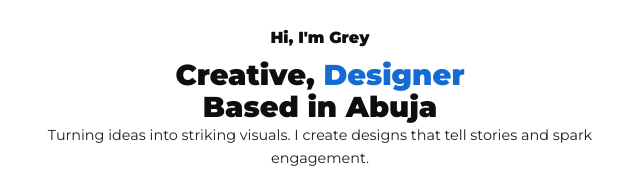
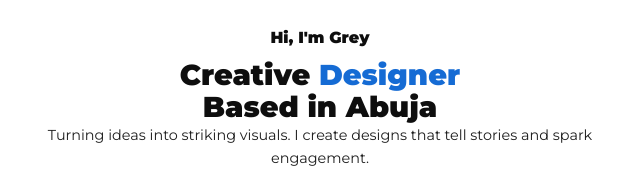
Before and after one commit to MccGrey/ProjectPortfolio, a plain HTML site: page index.html in a window 1280 px wide. Shown: the part 394-577 px from the top of the page, 320-960 px from the left. Drawn offline with nearby package versions, Linux system fonts and the light colour scheme.

Commit message:
link update

```diff
--- a/index.html
+++ b/index.html
@@ -3,7 +3,7 @@
 <head>
     <meta charset="UTF-8">
     <meta name="viewport" content="width=device-width, initial-scale=1.0">
-    <title>Grey's video editing, motion design and graphics design portfolio</title>
+    <title>Grey's portfolio</title>
 <!------------------------- ICON SCOUT---------------------->
  <link rel="stylesheet" href="https://unicons.iconscout.com/release/v4.2.0/css/line.css">
 
@@ -54,7 +54,7 @@
             <img src="./assets/grey.png" alt="header image">
         </div>
         <h5 data-aos="fade-in">Hi, I'm Grey</h5>
-        <h1 data-aos="fade-in">Creative, <span>Designer</span> <br/>Based in Abuja</h1>
+        <h1 data-aos="fade-in">Creative <span>Designer</span> <br/>Based in Abuja</h1>
         <p data-aos="fade-up">Turning ideas into striking visuals. I create designs that tell stories and spark engagement.</p>
             <div class="header__cta" data-aos="fade-in">
                 <a href="#project" class="btn">My projects</a>
```
